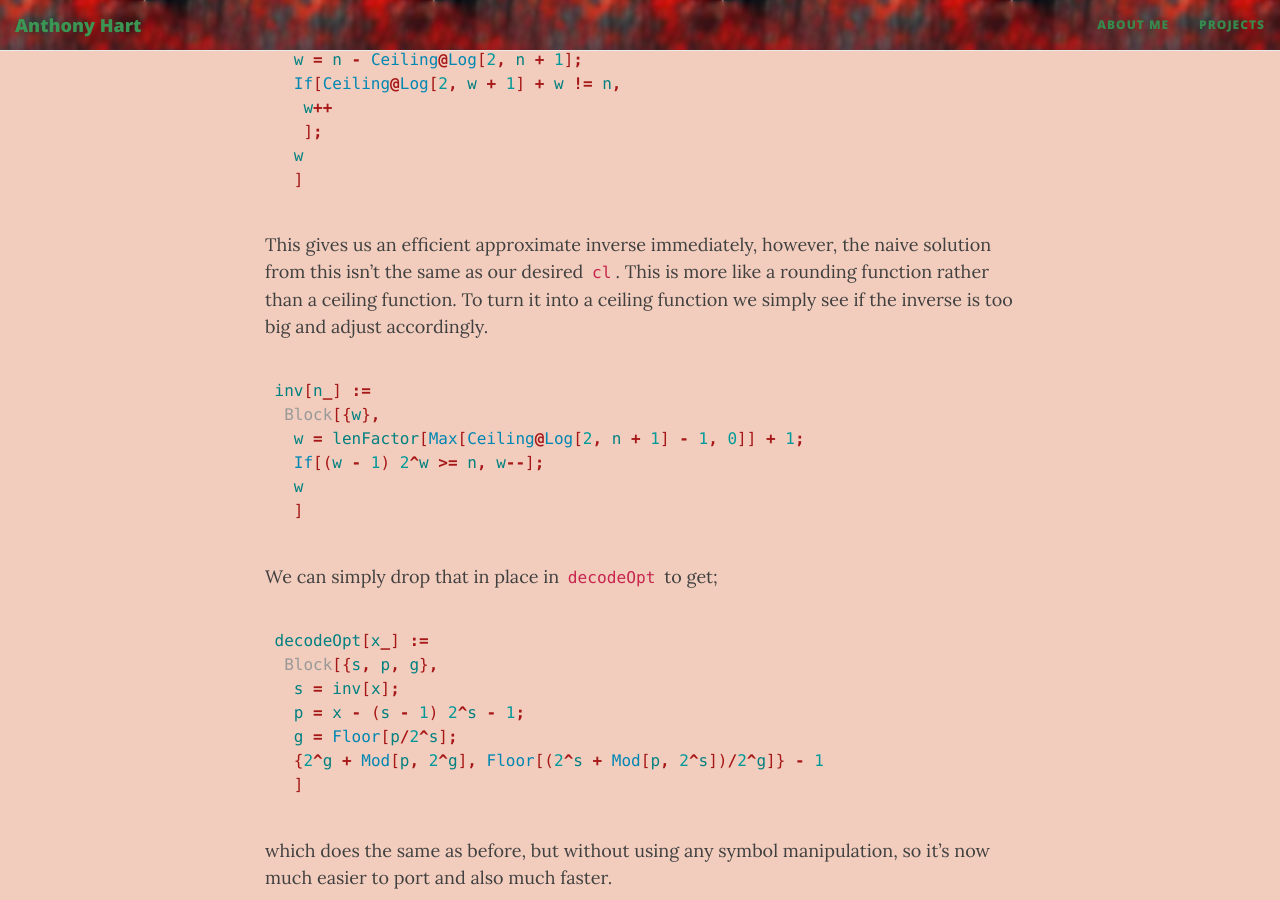
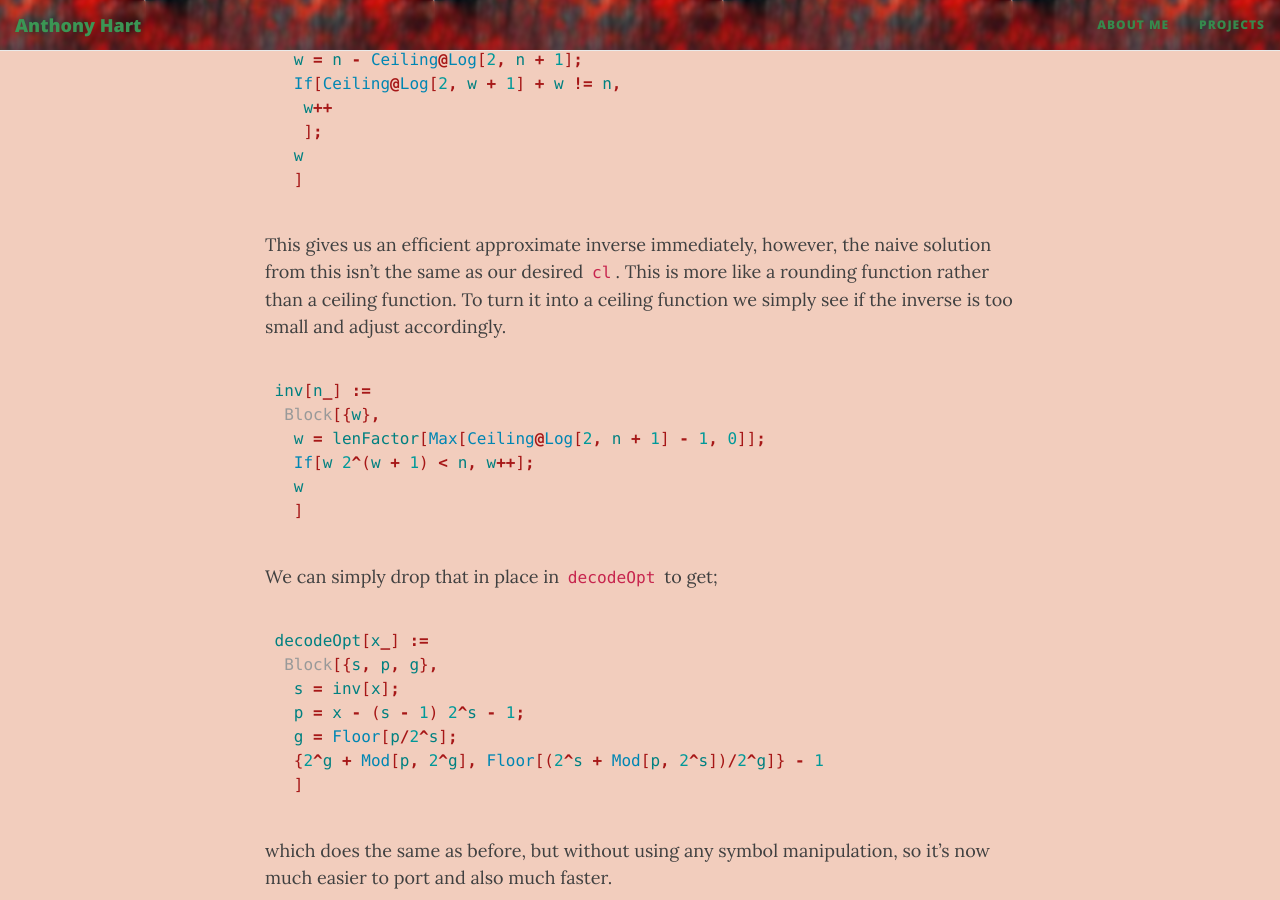
Before and after one commit to AHartNtkn/AHartNtkn.github.io, a Jekyll site: the page built from _posts/2021-11-29-An-Optimal-and-Feasible-Pairing-Function.md, in a window 1280 px wide and 900 px high, scrolled down 8617 px. Built offline with Jekyll 4.4.1, drawn with Linux system fonts in a browser that asks for light colours; nearby versions of some CDN libraries.

Commit message:
simplify inverse implementaiton in optimal pairing post

````diff
--- a/_posts/2021-11-29-An-Optimal-and-Feasible-Pairing-Function.md
+++ b/_posts/2021-11-29-An-Optimal-and-Feasible-Pairing-Function.md
@@ -245,13 +245,13 @@ lenFactor[n_] :=
   ]
 ```
 
-This gives us an efficient approximate inverse immediately, however, the naive solution from this isn't the same as our desired `cl`. This is more like a rounding function rather than a ceiling function. To turn it into a ceiling function we simply see if the inverse is too big and adjust accordingly.
+This gives us an efficient approximate inverse immediately, however, the naive solution from this isn't the same as our desired `cl`. This is more like a rounding function rather than a ceiling function. To turn it into a ceiling function we simply see if the inverse is too small and adjust accordingly.
 
 ```mathematica
 inv[n_] :=
  Block[{w},
-  w = lenFactor[Max[Ceiling@Log[2, n + 1] - 1, 0]] + 1;
-  If[(w - 1) 2^w >= n, w--];
+  w = lenFactor[Max[Ceiling@Log[2, n + 1] - 1, 0]];
+  If[w 2^(w + 1) < n, w++];
   w
   ]
 ```
````
